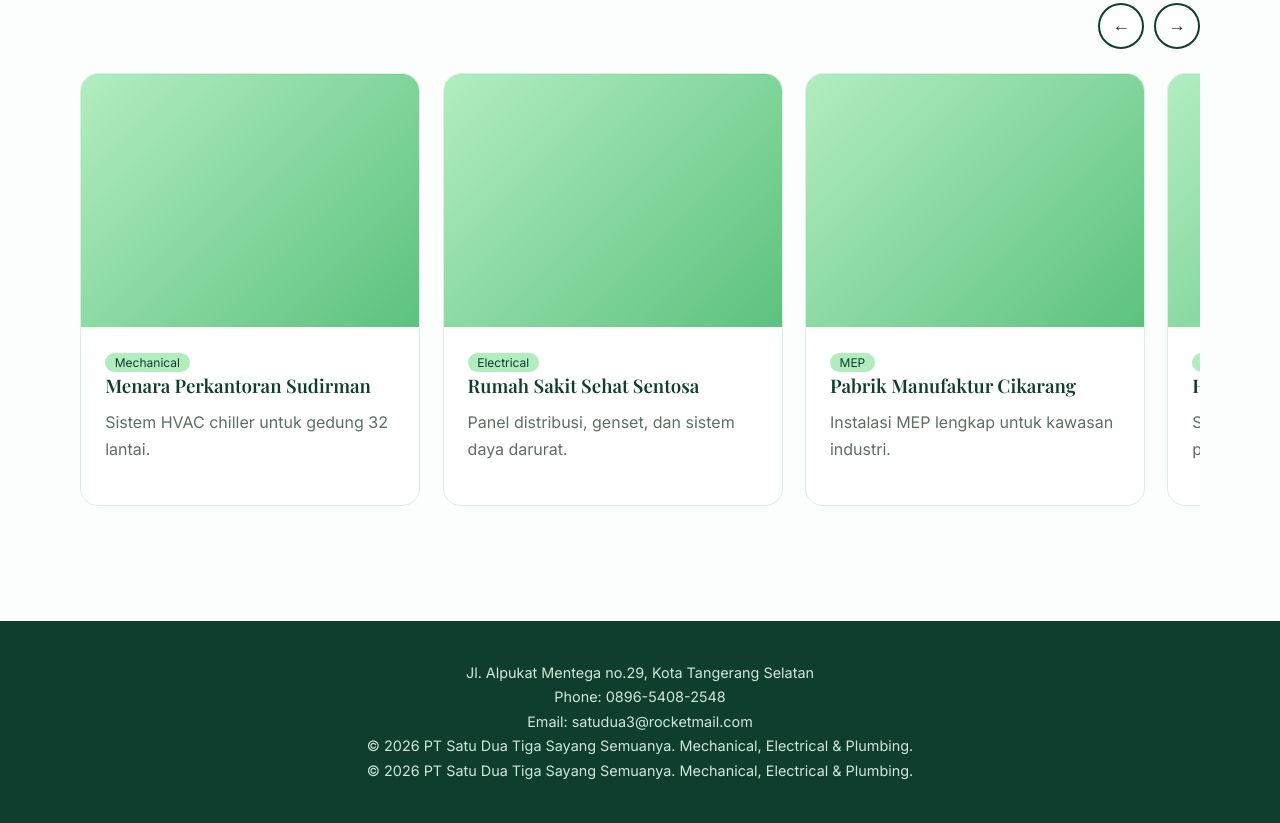
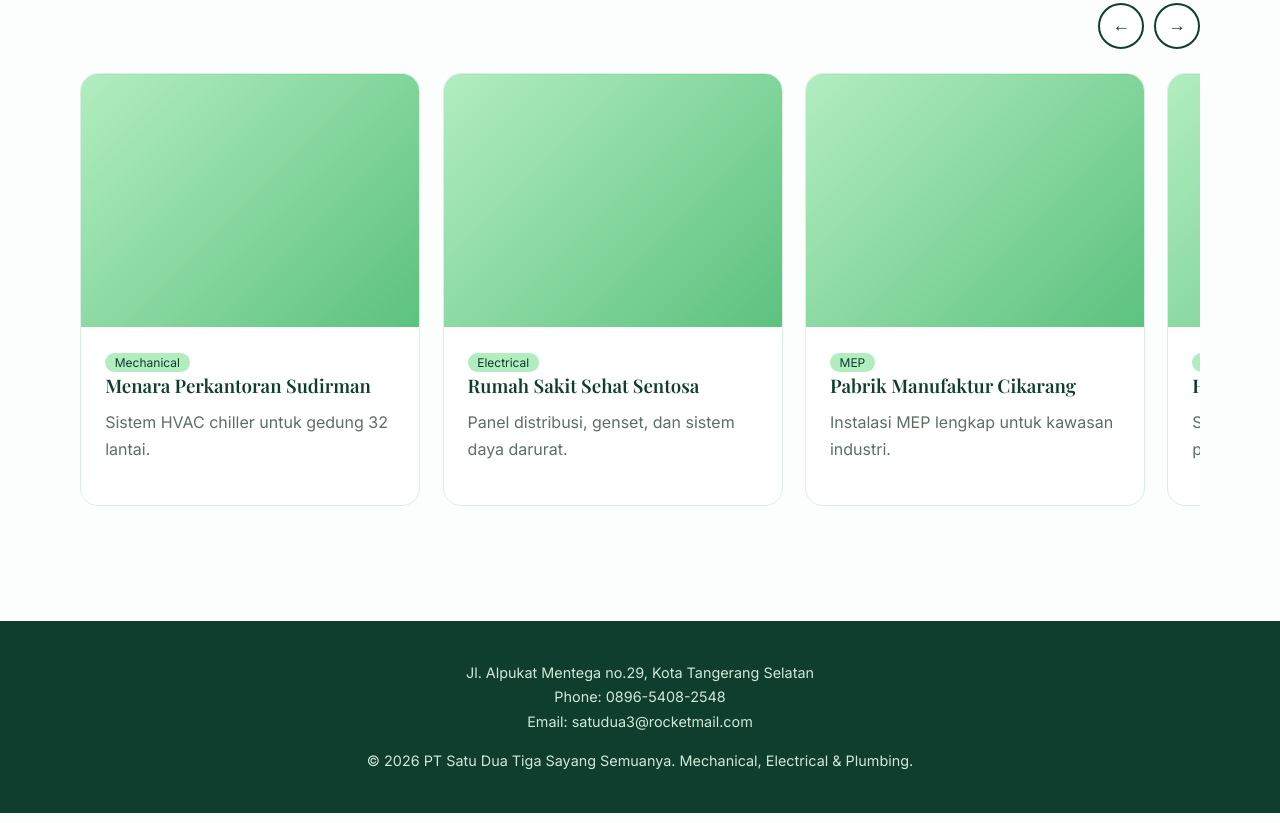
Before and after one commit to MidoriSmileykity/pt.satuduatiga, a plain HTML site: page projects.html in a window 1280 px wide. Shown: the part 415-1238 px from the top of the page. Drawn offline with nearby package versions, Linux system fonts and the light colour scheme.

Commit message:
Update projects.html

```diff
--- a/projects.html
+++ b/projects.html
@@ -77,11 +77,7 @@
   </div>
 
   <div>
-
-  </div>
-
-  <div class="container">
-    &copy; <span class="year"></span> PT Satu Dua Tiga Sayang Semuanya. Mechanical, Electrical &amp; Plumbing.
+    <p>   </p>
   </div>
 
   <div class="container">
```
